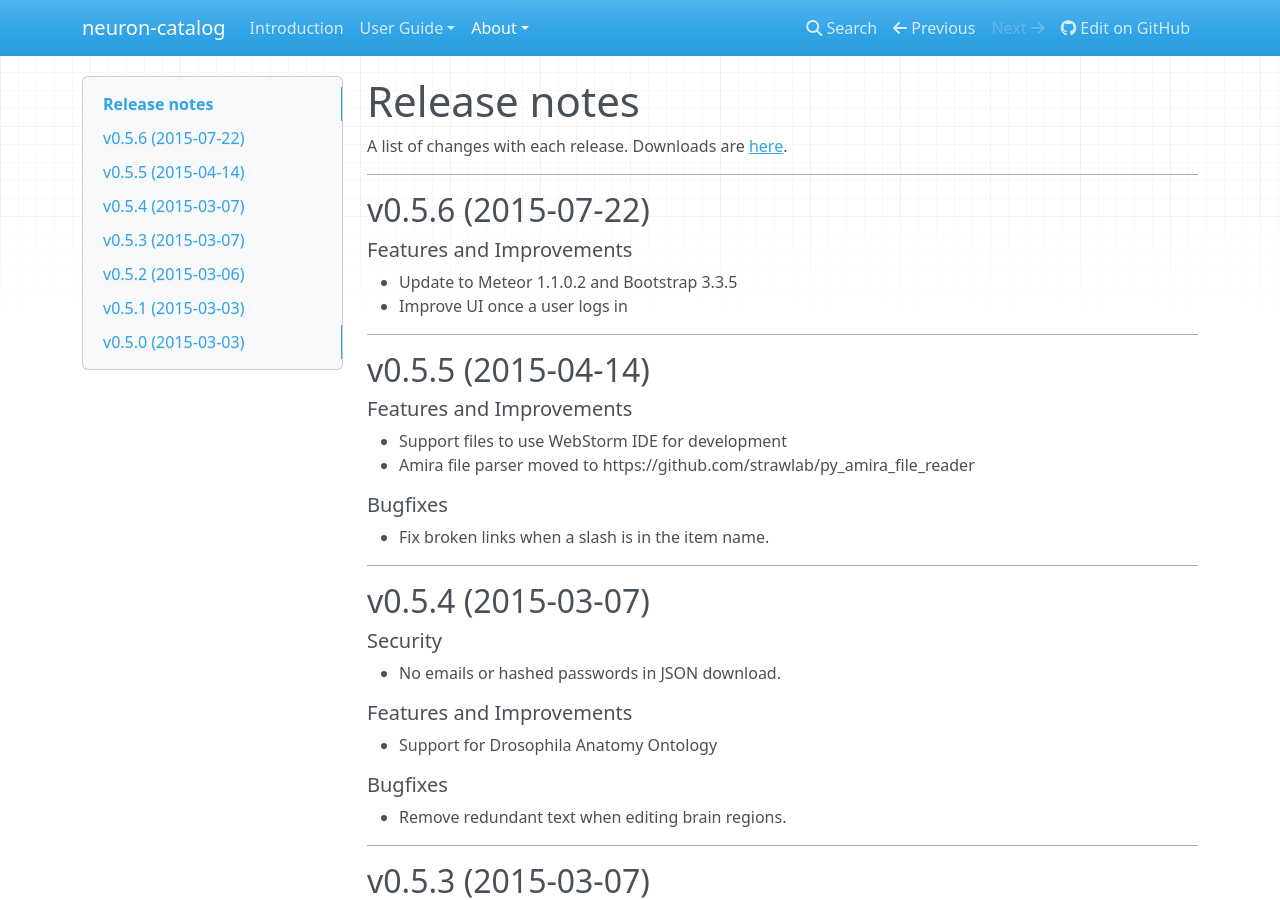
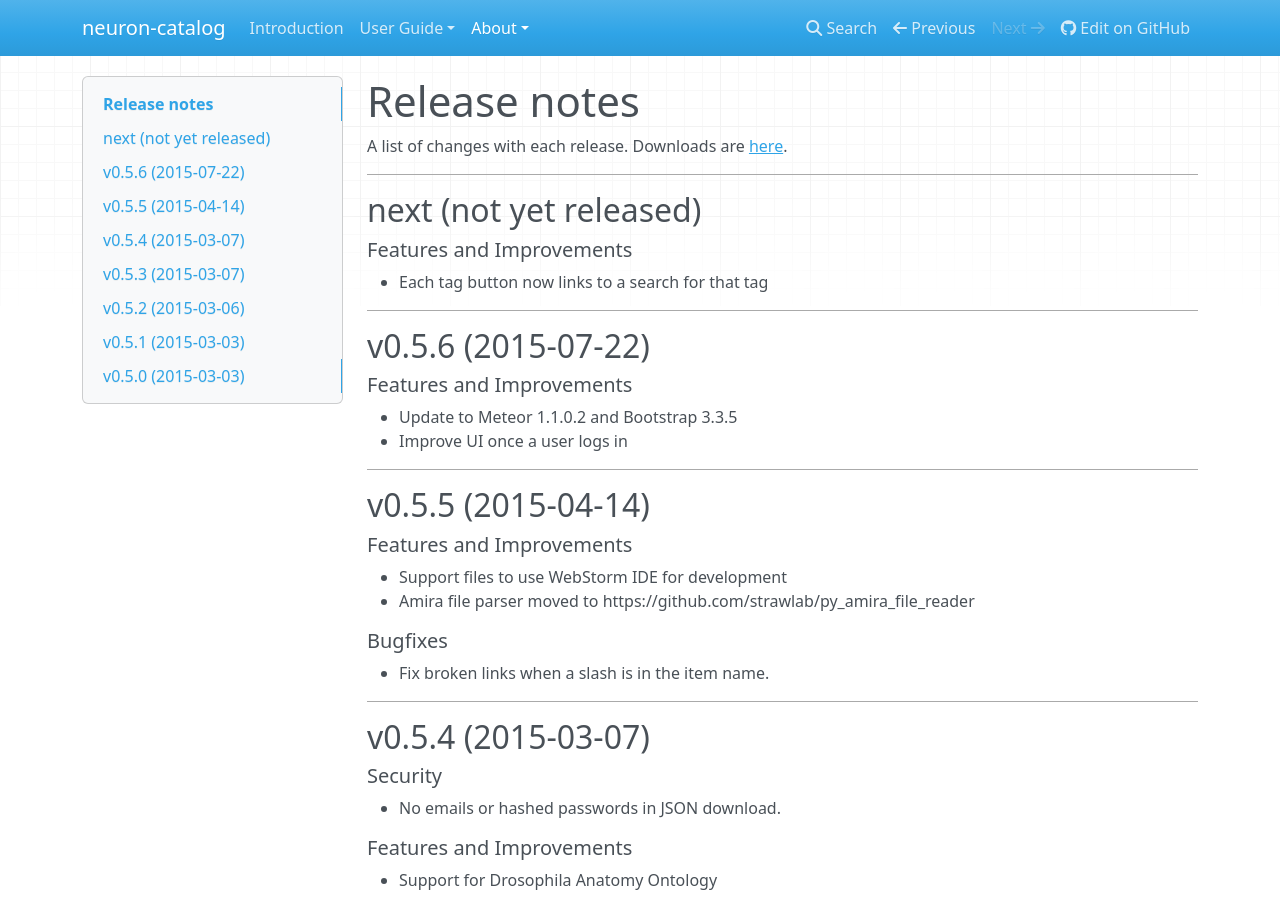
Before and after one commit to strawlab/neuron-catalog, an MkDocs documentation site: the page built from docs/release-notes.md, in a window 1280 px wide and 900 px high. Built offline with MkDocs 1.6.1, drawn with Linux system fonts in a browser that asks for light colours; nearby versions of some CDN libraries; old or Windows-style settings are respelled for this version of MkDocs.

Commit message:
tags link to search for that tag

```diff
--- a/docs/release-notes.md
+++ b/docs/release-notes.md
@@ -2,6 +2,14 @@
 
 A list of changes with each release. Downloads are
 [here](https://github.com/strawlab/neuron-catalog/releases).
+
+---
+
+## next (not yet released)
+
+##### Features and Improvements
+
+- Each tag button now links to a search for that tag
 
 ---
 
```
Also changed, not shown: 2 other files.
